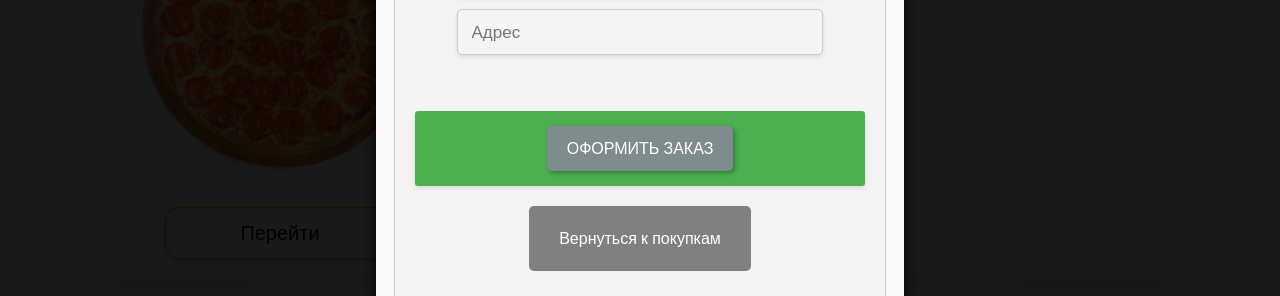
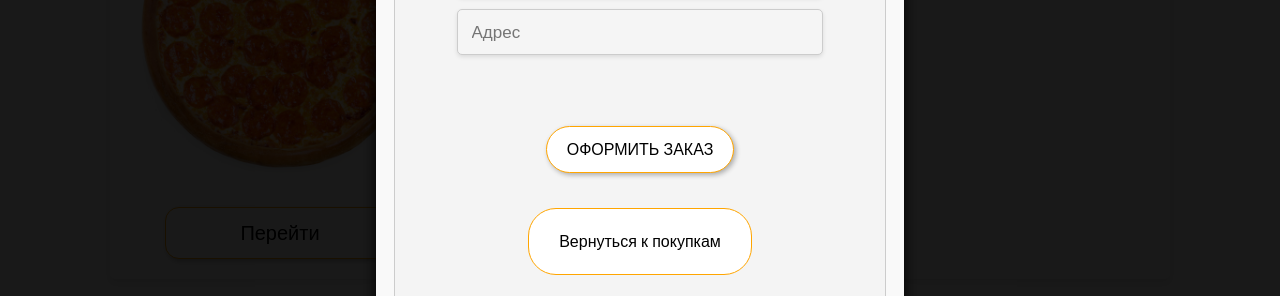
Before and after one commit to lopezdeniz/mycart2, a plain HTML site: page index.html in a window 1280 px wide. Both pictures are taken after a click on the element 1225 px from the left and 125 px from the top of the page. Shown: the part 460-756 px from the top of the page. Drawn offline with Linux system fonts and the light colour scheme.

```diff
--- a/humburger.css
+++ b/humburger.css
@@ -399,6 +399,6 @@ a {
 
 }
 
-}
+
 
 /* Скрываем крестик */
--- a/style.css
+++ b/style.css
@@ -196,18 +196,18 @@ body {
 }
 
 .checkout-button {
-    background-color: #4CAF50; /* Цвет фона кнопки оформления заказа */
-    color: white; /* Цвет текста на кнопке оформления заказа */
+
+    color: black; /* Цвет текста на кнопке оформления заказа */
     border: none; /* Убираем границу кнопки оформления заказа */
     padding: 15px 30px; /* Отступы внутри кнопки оформления заказа */
     margin-top: 20px; /* Отступ сверху от кнопки оформления заказа */
     cursor: pointer; /* Устанавливаем курсор в виде указателя */
     border-radius: 3px; /* Скругляем углы кнопки оформления заказа */
-    box-shadow: 0 2px 4px rgba(0, 0, 0, 0.1); /* Тень для кнопки оформления заказа */
+
 }
 
 .checkout-button:hover {
-    background-color: #45a049; /* Изменяем цвет фона кнопки оформления заказа при наведении */
+    background-color:; /* Изменяем цвет фона кнопки оформления заказа при наведении */
 }
 
 /* Стили для иконки корзины */
@@ -334,15 +334,16 @@ body {
 
 
 .button-checkout {
-    background-color: #7f8c8d; /* Цвет фона кнопки оформления заказа */
-    color: #fff; /* Цвет текста на кнопке оформления заказа */
+    background-color: white; /* Цвет фона кнопки оформления заказа */
+    color: black; /* Цвет текста на кнопке оформления заказа */
     padding: 10px 20px; /* Отступы внутри кнопки оформления заказа */
     border: none; /* Убираем границу кнопки оформления заказа */
-    border-radius: 5px; /* Скругляем углы кнопки оформления заказа */
+    border-radius: 27px; /* Скругляем углы кнопки оформления заказа */
     font-size: 16px; /* Размер шрифта кнопки оформления заказа */
     text-transform: uppercase; /* Преобразуем текст в верхний регистр */
     cursor: pointer; /* Устанавливаем курсор в виде указателя на кнопку оформления заказа */
     box-shadow: 2px 2px 5px rgba(0, 0, 0, 0.3); /* Тень для кнопки оформления заказа */
+    border: 1.5px solid orange !important;
 }
 
 .button-checkout:hover {
@@ -565,12 +566,13 @@ font-style: bold;
 /* Стили для кнопки внутри ссылки */
 #back-to-shopping button {
     padding: 20px 30px; /* Задаем отступы внутри кнопки */
-    background-color: grey; /* Задаем серый цвет фона */
-    color: white; /* Задаем белый цвет текста */
+    background-color: white; /* Задаем серый цвет фона */
+    color: black; /* Задаем белый цвет текста */
     border: none; /* Убираем границу кнопки */
-    border-radius: 5px; /* Задаем скругленные углы */
+    border-radius: 28px; /* Задаем скругленные углы */
     cursor: pointer; /* Задаем указательный курсор при наведении */
     font-size: 16px; /* Задаем размер шрифта */
+        border: 1.5px solid orange !important;
 }
 
 /* Изменение стилей кнопки при наведении */
```
